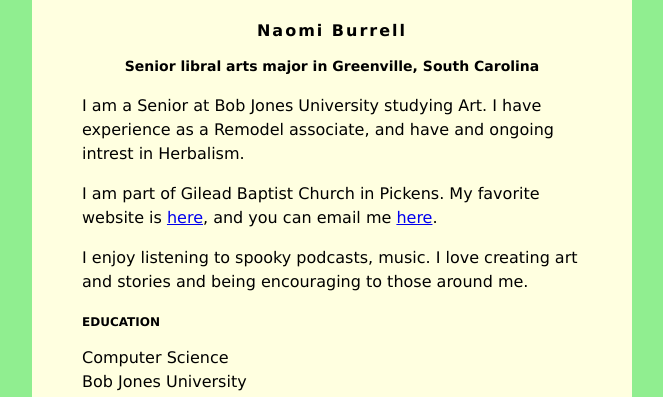
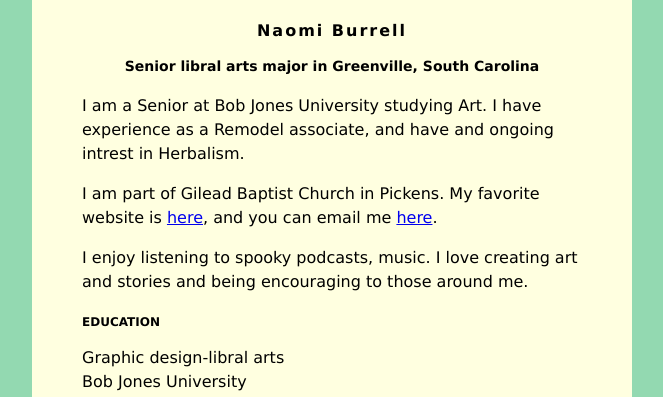
Before and after one commit to nburr322/nburr322.github.io, a plain HTML site: page index.html in a window 1280 px wide. Shown: the top 397 px of the page, without its empty margins (308-971 px from the left). Drawn offline with Linux system fonts and the light colour scheme.

Commit message:
Update index.html

```diff
--- a/index.html
+++ b/index.html
@@ -2,7 +2,7 @@
 <head>
 <style>
 body {
-    background: lightgreen;
+    background: #93D9B1;
     font-family: Verdana;
 }
 #content {
@@ -44,7 +44,7 @@ h3 {
             I enjoy listening to spooky podcasts, music. I love creating art and stories and being encouraging to those around me.
          </p>
         <h3>EDUCATION</h3>
-        Computer Science<br />
+        Graphic design-libral arts<br />
         Bob Jones University<br />
         Example image:
         <img src="https://cs.bju.edu/media/bju-math-division/bju-computer-science/site-assets/images/cs-logo-main.png" />
```
